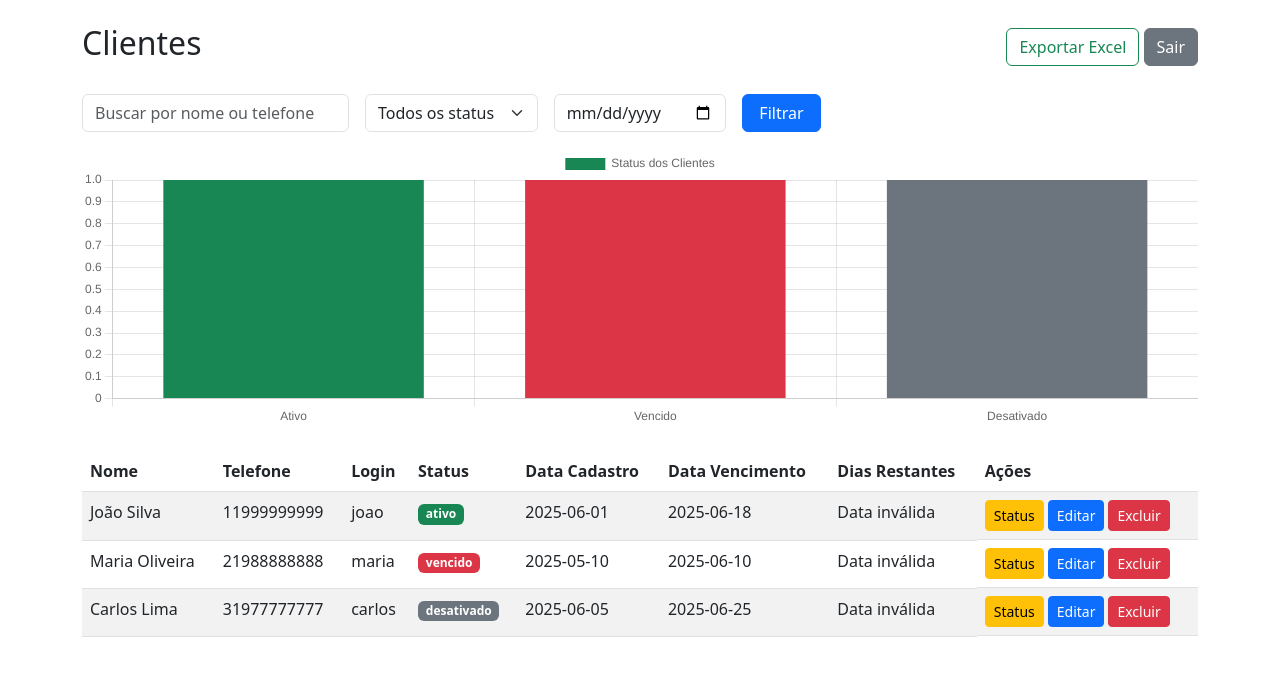
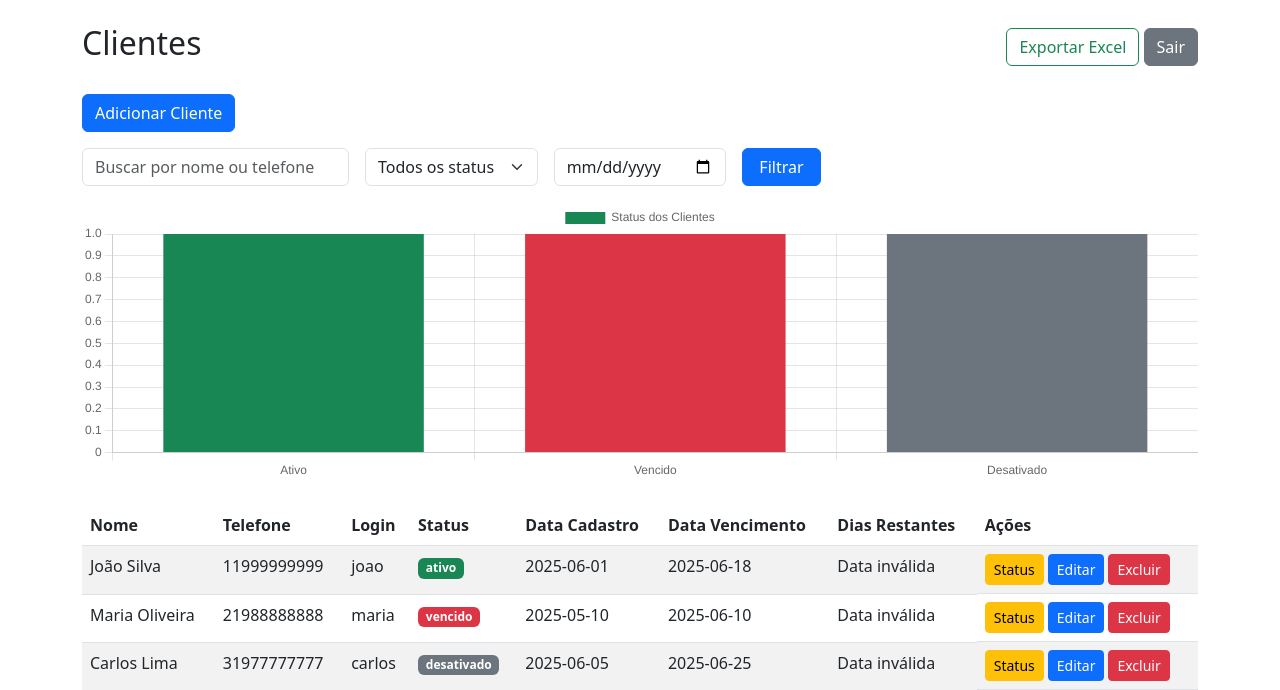
Before and after one commit to filipe569/painel-clientes, a Flask app: page /dashboard in a window 1280 px wide. Shown: the top 690 px of the page. Run offline with Flask 3, Linux system fonts and the light colour scheme; a user stored in the database is signed in.

Commit message:
Update dashboard.html

```diff
--- a/templates/dashboard.html
+++ b/templates/dashboard.html
@@ -20,6 +20,7 @@
     <form method="POST" action="/adicionar" class="row g-3 mb-4">
         <!-- campos do formulário... (mesmo que antes) -->
     </form>
+<a href="/novo" class="btn btn-primary mb-3">Adicionar Cliente</a>
 
     <!-- Filtros -->
     <form method="GET" action="/dashboard" class="row g-3 mb-3">
```
